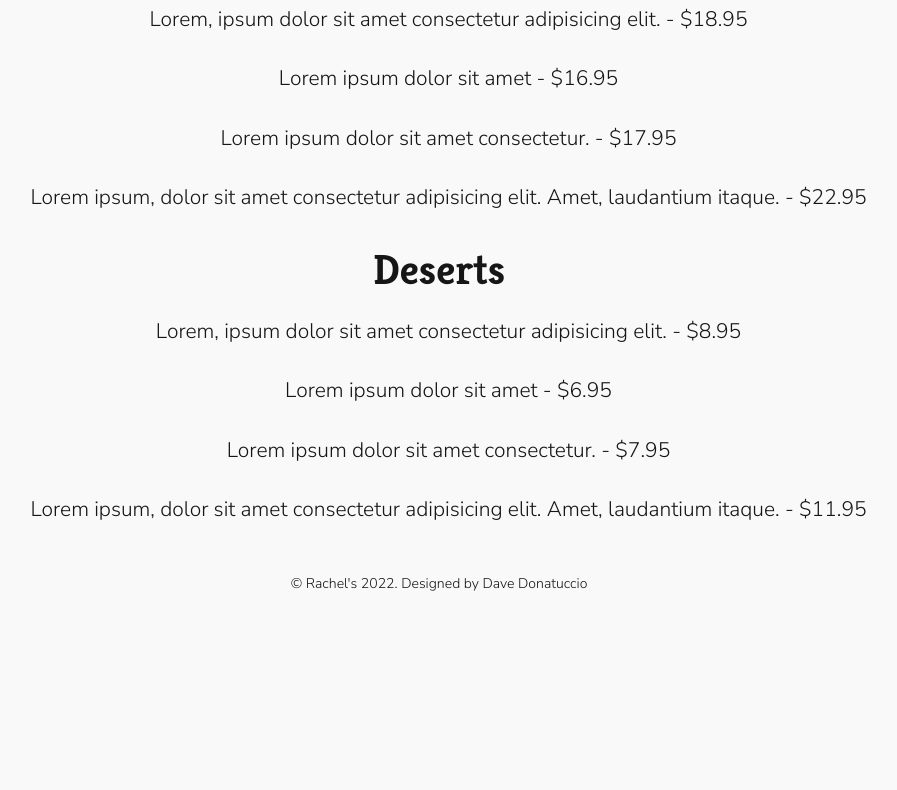
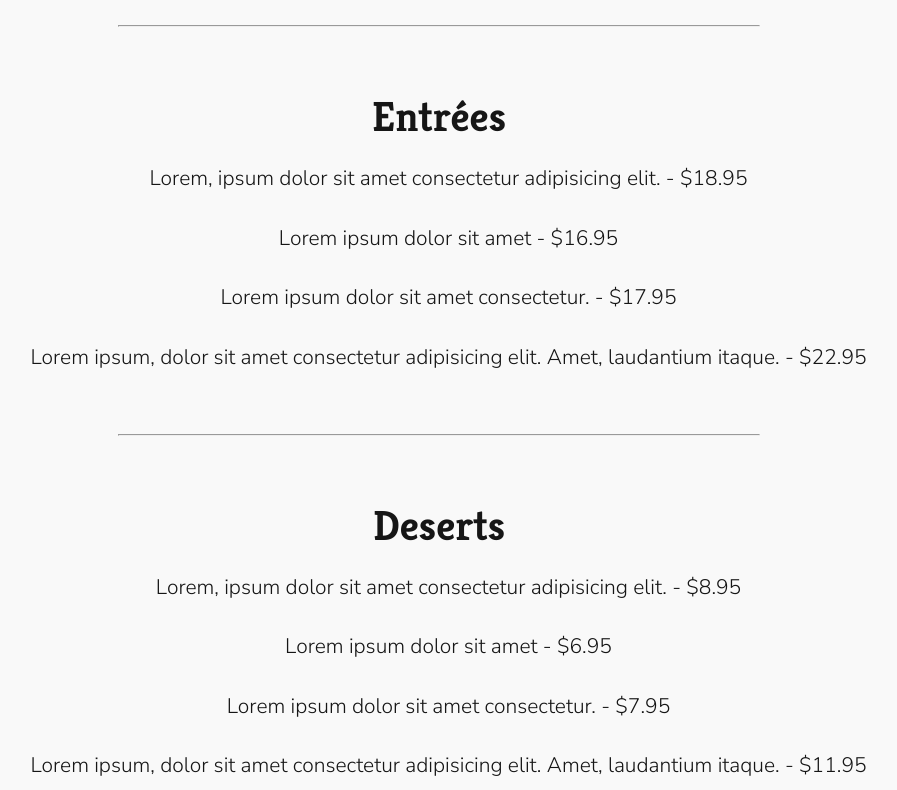
Before and after one commit to developerDaveD/restaurant-website-project, a plain HTML site: page menu.html in a window 1280 px wide. Shown: the part 724-1514 px from the top of the page, without its empty margins (201-1098 px from the left). Before the commit the page ends 1325 px from the top, so only its background shows below. Drawn offline with Linux system fonts and the light colour scheme.

Commit message:
spacing changes

```diff
--- a/menu.html
+++ b/menu.html
@@ -25,7 +25,7 @@
          </div>
       </div>
       <div class="food-menu">
-         <div>
+         <div class="food-category">
             <h2>Appetizers</h2>
             <ul class="food-items">
                <li>Lorem, ipsum dolor sit amet consectetur adipisicing elit. - $8.95</li>
@@ -34,16 +34,18 @@
                <li>Lorem ipsum, dolor sit amet consectetur adipisicing elit. Amet, laudantium itaque. - $11.95</li>
             </ul>
          </div>
-            <h2>Entrees</h2>
+         <hr style="width: 50%;">
+         <div class="food-category">
+            <h2>Entrées</h2>
             <ul class="food-items">
                <li>Lorem, ipsum dolor sit amet consectetur adipisicing elit. - $18.95</li>
                <li>Lorem ipsum dolor sit amet - $16.95</li>
                <li>Lorem ipsum dolor sit amet consectetur. - $17.95</li>
                <li>Lorem ipsum, dolor sit amet consectetur adipisicing elit. Amet, laudantium itaque. - $22.95</li>
             </ul>
-         <div>
          </div>
-         <div>
+         <hr style="width: 50%;">
+         <div class="food-category">
             <h2>Deserts</h2>
             <ul class="food-items">
                <li>Lorem, ipsum dolor sit amet consectetur adipisicing elit. - $8.95</li>
--- a/styles.css/site.css
+++ b/styles.css/site.css
@@ -79,6 +79,9 @@ footer {
 .main-info {
    margin-top: 3rem;
    margin-bottom: 3rem;
+   margin-left: auto;
+   margin-right: auto;
+   max-width: 1000px;
    text-align: center;
 }
 
@@ -108,9 +111,14 @@ footer {
 
 /* Styling for menu.html */
 .food-menu {
+   margin-top: 3rem;
    max-width: 1440px;
    text-align: center;
-   margin: auto;
+}
+
+.food-category {
+   margin-top: 3rem;
+   margin-bottom: 3rem;
 }
 
 .food-items {
```
